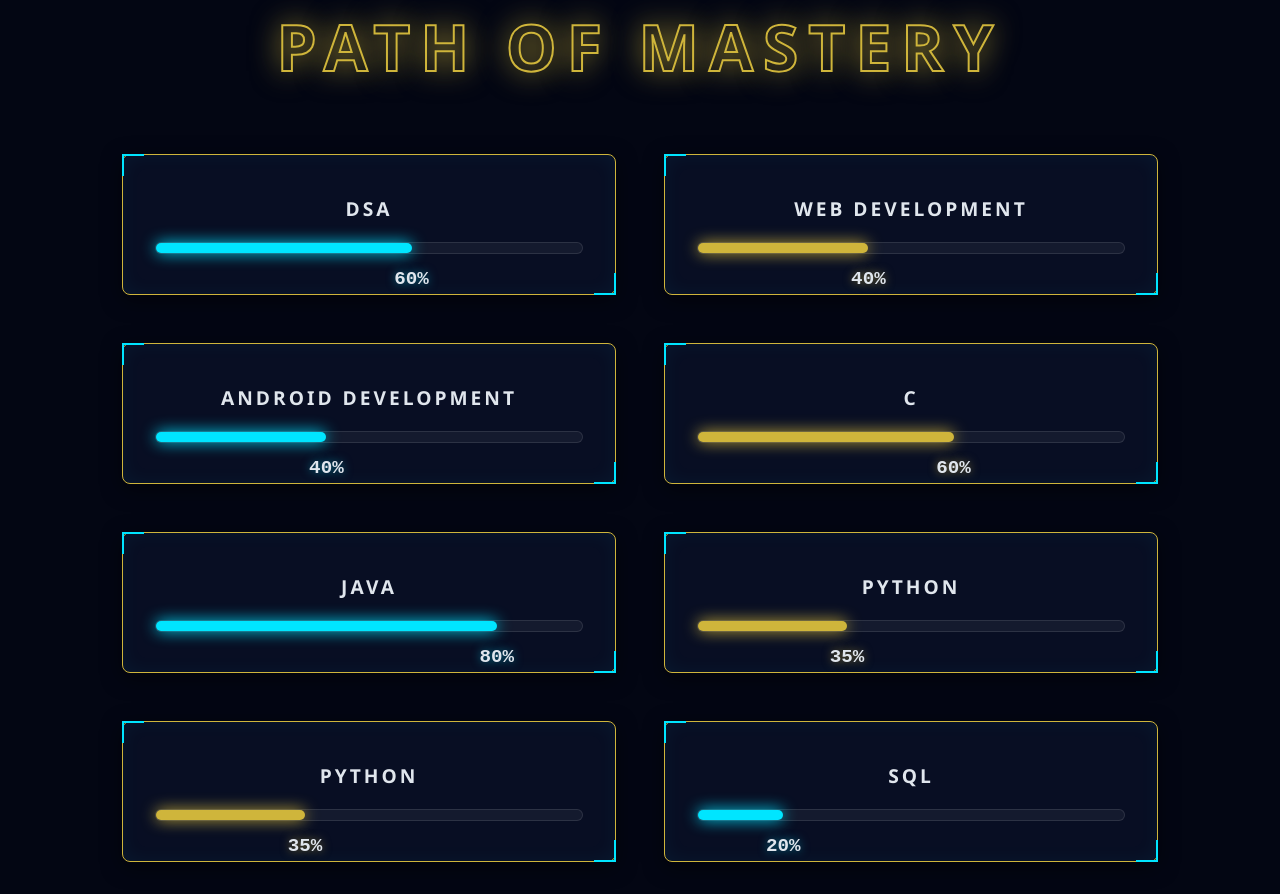
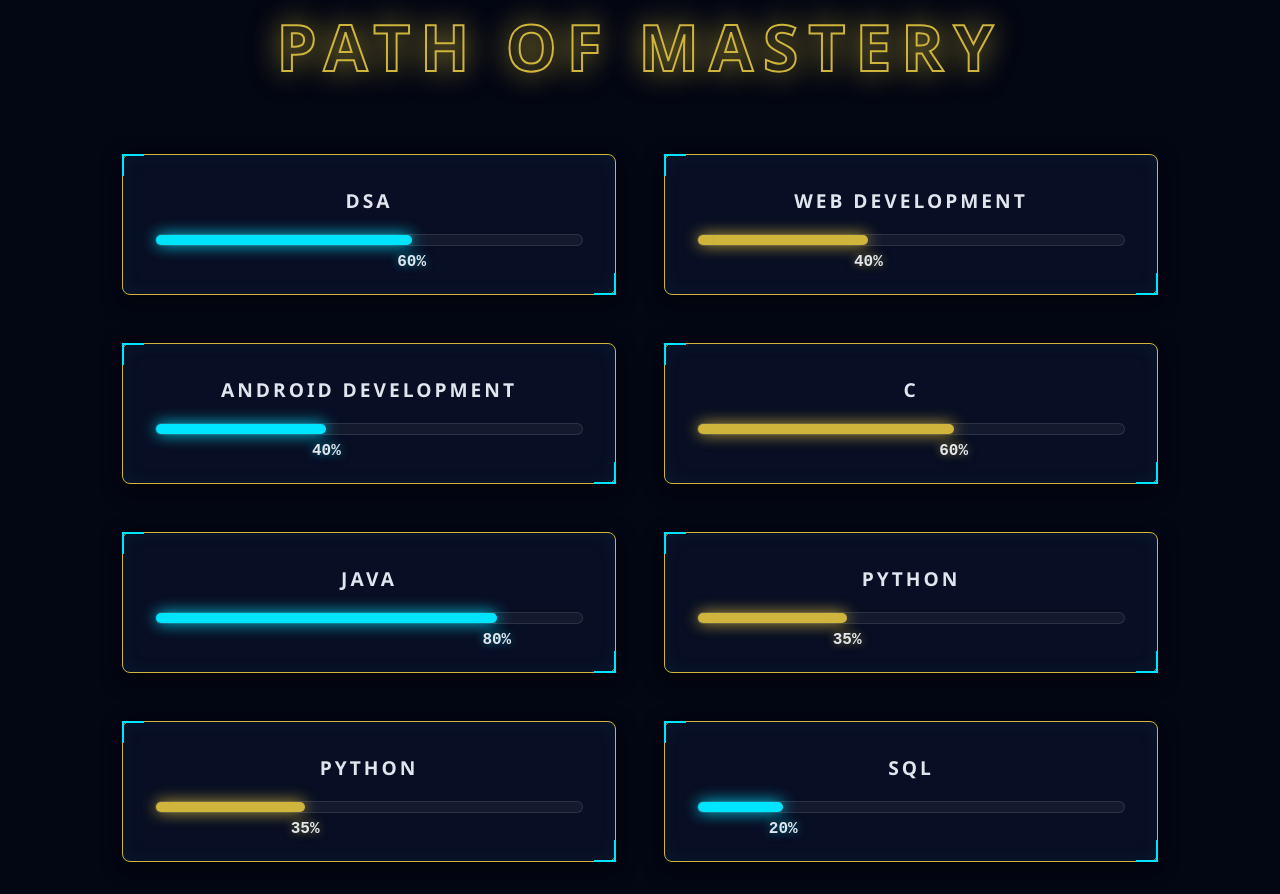
Before and after one commit to AmanDebug/portfolio, a plain HTML site: page index.html in a window 1280 px wide. Shown: the part 2429-3323 px from the top of the page. Drawn offline with nearby package versions, Linux system fonts and the light colour scheme.

Commit message:
Adjust padding and positioning in progress styles

```diff
--- a/styles.css
+++ b/styles.css
@@ -440,7 +440,7 @@ section {
 .progress-box {
     background: rgba(10, 17, 40, 0.8);
     border: 1px solid var(--gold-primary);
-    padding: 2.5rem 2rem;
+    padding: 2rem 2rem 3rem 2rem;
     border-radius: 8px;
     box-shadow: inset 0 0 20px rgba(0, 229, 255, 0.05), 0 5px 20px rgba(0,0,0,0.5);
     display: flex;
@@ -475,7 +475,7 @@ section {
 
 .progress-fill {
     height: 100%;
-    width: 0%; /* Starts at 0 */
+    width: 0%;
     border-radius: 6px;
     position: relative;
     transition: width 1.5s cubic-bezier(0.2, 0.8, 0.2, 1);
@@ -483,15 +483,15 @@ section {
 
 .skill-percent {
     position: absolute;
-    top: 25px;
+    top: 18px;
     right: 0;
     transform: translateX(50%);
-    font-size: 1.2rem;
+    font-size: 1rem;
     color: var(--text-main);
     font-family: var(--ancient-script);
     font-weight: bold;
     text-shadow: 0 0 10px var(--cyan-glow);
-    opacity: 0; /* Hidden until it starts animating */
+    opacity: 0;
     transition: opacity 0.3s ease;
 }
 
```
